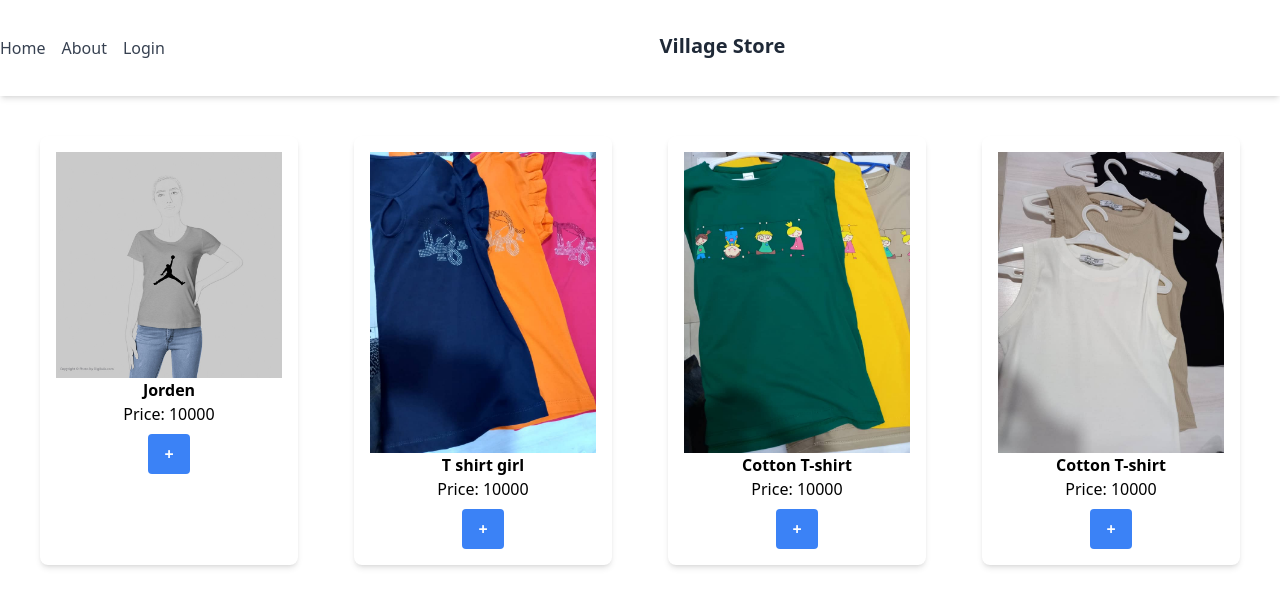
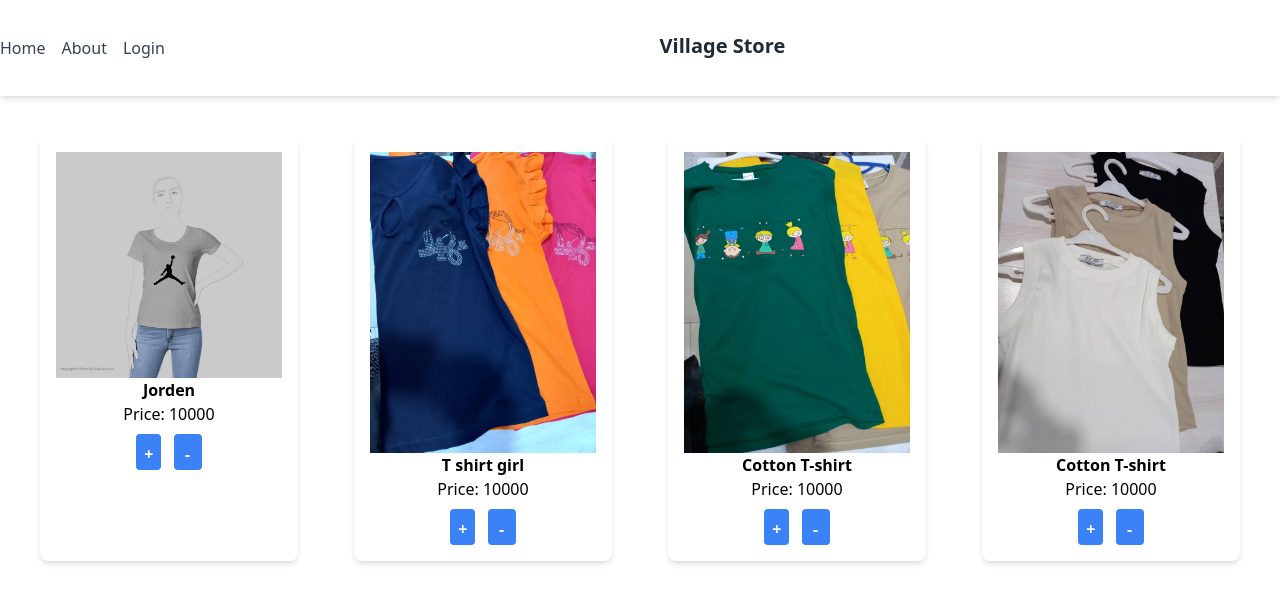
Before and after one commit to shabanzadeh/village_store, a React (Vite) app: page /wohmenDress in a window 1280 px wide. Shown: the top 606 px of the page. Built offline with nearby package versions, Linux system fonts and the light colour scheme.

Commit message:
define usecontex and types

```diff
--- /dev/null
+++ b/src/context/shopContext.tsx
@@ -0,0 +1,38 @@
+
+import React, { createContext, useState } from 'react';
+import { ItemProps, ShopContextProps, ShopContextProviderProps } from '../types/types';
+
+export const ShopContext = createContext<ShopContextProps | null>(null);
+
+export const ShopContextProvider: React.FC<ShopContextProviderProps> = (props) => {
+  const [cartItems, setCartsItems] = useState<ItemProps[]>([]);
+
+  const addToCart = (itemId: number) => {
+    if(!cartItems?.find((item) => item.id === itemId))
+    setCartsItems([...cartItems, { id: itemId, count: 1 }])
+    else
+    setCartsItems(cartItems.map((item)=>{
+
+      if(item.id === itemId)
+      return {...item, count:item.count+1}}))
+
+  };
+
+  const removeFromCart = (itemId: number) => {
+    setCartsItems(cartItems.map((item) => {
+      if (item.id === itemId) {
+        return { ...item, count: item.count - 1 };
+      } else {
+        return item;
+      }
+    }));
+  };
+
+  const contextValue: ShopContextProps = { cartItems, addToCart, removeFromCart };
+
+  return (
+    <ShopContext.Provider value={contextValue}>
+      {props.children}
+    </ShopContext.Provider>
+  );
+};
--- a/src/login/login.tsx
+++ b/src/login/login.tsx
@@ -1,21 +1,24 @@
 import { useState } from 'react';
 import { signInWithEmailAndPassword } from "firebase/auth";
 import { auth } from "../../api/firebase";
+import { useNavigate } from 'react-router-dom';
 
 const Login = () => {
   const [email, setEmail] = useState("");
   const [password, setPassword] = useState("");
   const [error, setError] = useState(false);
+  const navitage = useNavigate();
+  navitage("/")
 
   const handleLogin = (e) => {
     e.preventDefault();
-    setError(false); // Reset the error state before trying to sign in
+    setError(false);
 
     signInWithEmailAndPassword(auth, email, password)
       .then((userCredential) => {
         const user = userCredential.user;
         console.log("User logged in: ", user);
-        // Handle successful login here
+
       })
       .catch((error) => {
         setError(true);
--- a/src/pages/shop/productWohmen.tsx
+++ b/src/pages/shop/productWohmen.tsx
@@ -1,13 +1,14 @@
-type ProductWProps = {
-  data: {
-    productImage: string;
-    productName: string;
-    price: number;
-  };
-};
+import { useContext } from 'react';
+import {ItemProps, ShopContextProps} from '../../types/types'
+import { ShopContext } from '../../context/shopContext';
+import { count } from 'firebase/firestore';
 
-const ProductW = (props: ProductWProps) => {
-  const { productImage, productName, price } = props.data;
+
+
+const ProductW = (props: ItemProps) => {
+  const { id, productImage, productName, price } = props.data;
+  const {cartItems, addToCart, removeFromCart } = useContext<ShopContextProps>(ShopContext);
+
 
   return (
     <div className="gap-4 p-4 bg-white rounded-lg shadow-md">
@@ -19,9 +20,14 @@ const ProductW = (props: ProductWProps) => {
       <div className="flex flex-col justify-center items-center">
         <h5 className="text-center font-semibold">{productName}</h5>
         <p className="text-center">Price: {price}</p>
-        <button className="mt-2 bg-blue-500 hover:bg-blue-700 text-white font-bold py-2 px-4 rounded">
-          +
+        <div>
+        <button className="mt-2 bg-blue-500 hover:bg-blue-700 text-white font-bold py-2 px-2 rounded h-9 mr-1" onClick={() => addToCart(id)}>+
+
         </button>
+        <span>{cartItems?.filter((row: ItemProps)=>row.id===id)[0]?.count} </span>
+
+        <button className="mt-2 bg-blue-500 hover:bg-blue-700 text-white font-bold py-2 px-2 rounded ml-1 h-9 w-7" onClick={() => removeFromCart(id)}> - </button>
+        </div>
       </div>
     </div>
   );
--- /dev/null
+++ b/src/types/types.ts
@@ -0,0 +1,23 @@
+export type ItemProps = {
+    id: number
+    count: number
+    datta:{
+    id: number,
+    productName: string,
+    price: number,
+    productImage: string,
+    count: number
+    }
+}
+
+export type ShopContextProps={
+    cartItems: ItemProps[],
+    addToCart: (itemId: number) => void
+    removeFromCart: (itemId: number) => void
+}
+
+export type ShopContextProviderProps = {
+    children: React.ReactNode,
+
+
+}
```
Also changed, not shown: src/App.tsx (+5 -2 lines).
